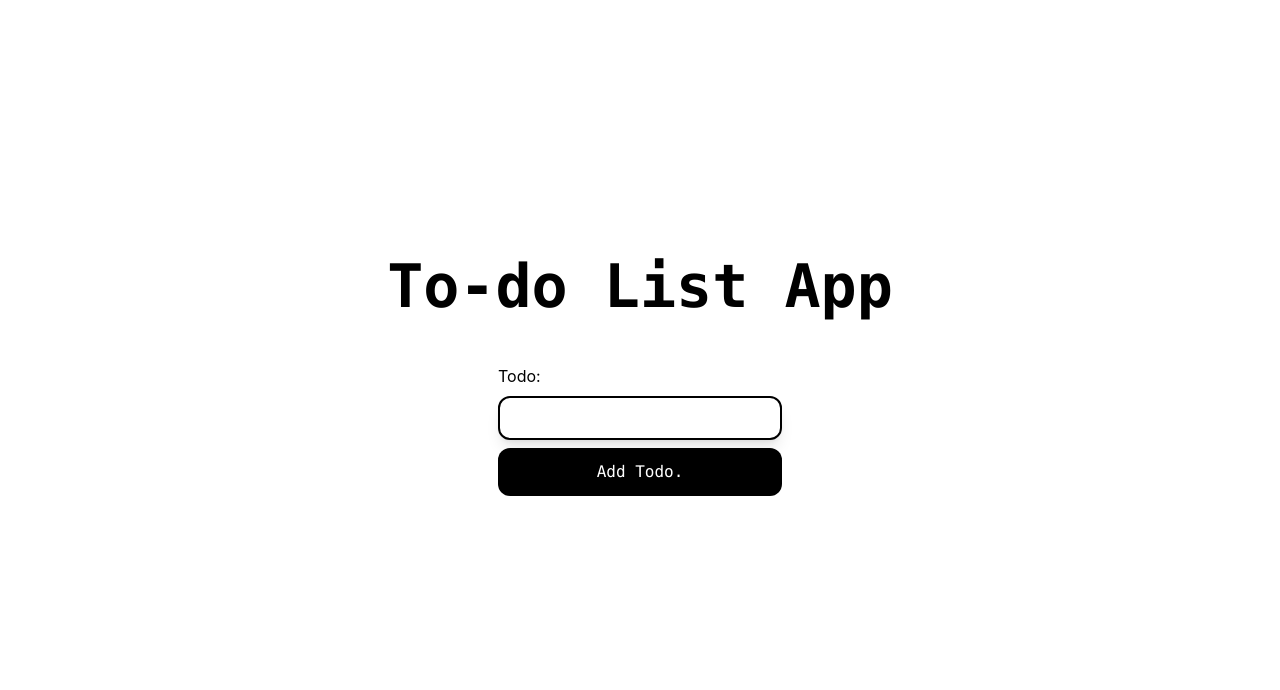
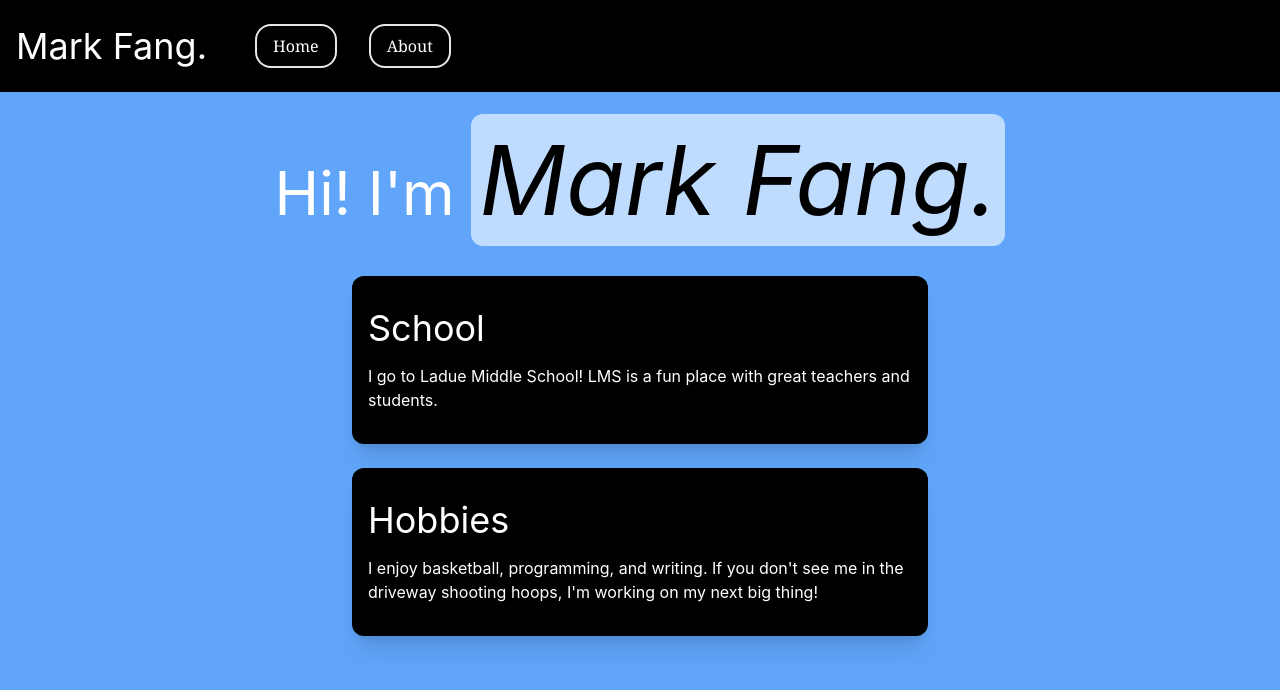
Before and after one commit to techinstl/software-development-stl, a React (Create React App) app in the folder react/app/: page / in a window 1280 px wide. Shown: the top 690 px of the page. Built offline with nearby package versions, Linux system fonts and the light colour scheme.

Commit message:
edit portfolio

```diff
--- a/react/app/src/App.js
+++ b/react/app/src/App.js
@@ -1,12 +1,13 @@
-import { useState } from "react";
-import { TodoForm } from "./components/TodoForm";
+import About from "./components/About";
+import Navbar from "./components/Navbar";
 
 function App() {
   return (
-    <div className="h-screen flex flex-col items-center justify-center bg-white">
-      <div className="flex flex-col items-center space-y-8">
-        <h1 className="text-6xl font-mono font-semibold">To-do List App</h1>
-        <TodoForm />
+    <div className="flex flex-col items-center text-white bg-blue-400 h-screen">
+      <Navbar />
+      <div id="content" className="flex flex-col items-center space-y-12 mt-10">
+        <h1 className="text-6xl">Hi! I'm <span className="text-8xl italic bg-blue-200 p-2 rounded-xl text-black">Mark Fang.</span></h1>
+        <About />
       </div>
     </div>
   );
--- /dev/null
+++ b/react/app/src/components/About.js
@@ -0,0 +1,33 @@
+import React from "react";
+
+const About = () => {
+  const sections = [
+    {
+      name: "School",
+      content:
+        "I go to Ladue Middle School! LMS is a fun place with great teachers and students.",
+    },
+    {
+      name: "Hobbies",
+      content:
+        "I enjoy basketball, programming, and writing. If you don't see me in the driveway shooting hoops, I'm working on my next big thing!",
+    },
+  ];
+
+  return (
+    <div className="flex flex-col items-start">
+      <div className="flex flex-col container space-y-6">
+        {sections.map((item) => {
+          return (
+            <div className=" w-full flex flex-col items-start space-y-4 bg-black text-white rounded-xl px-4 py-8 max-w-xl shadow-xl">
+              <h1 className="text-4xl">{item.name}</h1>
+              <p>{item.content}</p>
+            </div>
+          );
+        })}
+      </div>
+    </div>
+  );
+};
+
+export default About;
--- /dev/null
+++ b/react/app/src/components/Navbar.js
@@ -0,0 +1,27 @@
+import React from "react";
+
+const Navbar = () => {
+  const pages = [
+    { name: "Home", redirect: "" },
+    { name: "About", redirect: "" },
+  ];
+
+  return (
+    <nav className="flex bg-black text-white w-full px-4 py-6">
+      <div className="flex items-center bg-black w-full space-x-12">
+        <h1 className="text-4xl ">Mark Fang.</h1>
+        <ul className="flex items-center space-x-8">
+          {pages.map((item) => {
+            return (
+              <li className="duration-250 transition-all hover:shadow-xl hover:shadow-cyan-300 rounded-2xl text-md font-serif border-2 px-4 py-2">
+                <a href={item.redirect}>{item.name}</a>
+              </li>
+            );
+          })}
+        </ul>
+      </div>
+    </nav>
+  );
+};
+
+export default Navbar;
```
Also changed, not shown: react/app/src/components/legacy/TodoForm.js (renamed from react/app/src/components/TodoForm.js).
